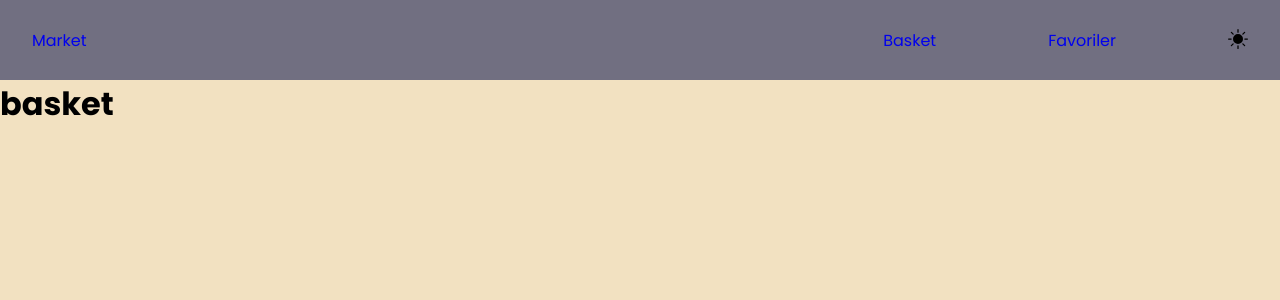
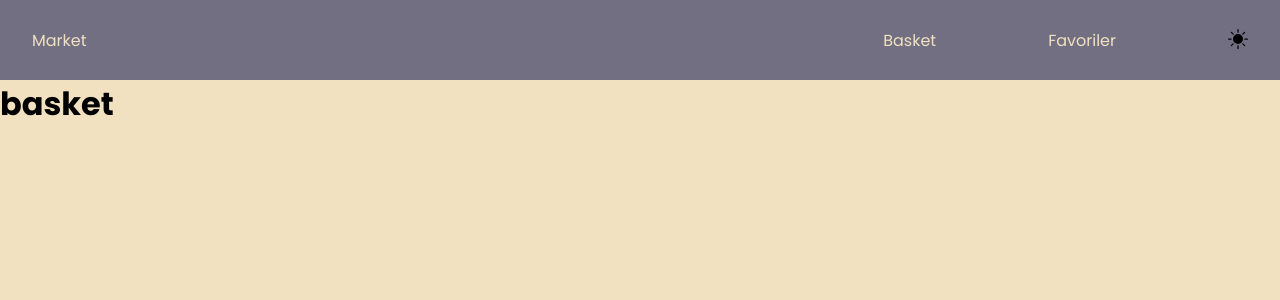
Before and after one commit to Ynsinan/market-project, a React (Create React App) app: page /basket in a window 1280 px wide. Shown: the top 300 px of the page. Built offline with nearby package versions, Linux system fonts and the light colour scheme.

Commit message:
Basket Page Product Card Created but need improvements

```diff
--- /dev/null
+++ b/src/components/BasketProductCard/BasketProductCard.tsx
@@ -0,0 +1,58 @@
+import { useDispatch, useSelector } from "react-redux";
+import { AppState } from "store";
+import { decrease, increment } from "store/actions/ProductActions";
+import { ProductType } from "types/productType";
+import * as S from "./styles";
+
+type props = {
+  item: ProductType;
+};
+const BasketProductCard = ({ item }: props) => {
+  const dispatch = useDispatch();
+
+  return (
+    <S.BasketProductCardWrapper>
+      <S.LeftArea>
+        <S.image src="ProductImage.jpg" alt="" />
+        {/* {item.tags ? (
+          <S.ProductTagArea>
+            {item.tags.map((tag, key) => {
+              return <S.ProductTag key={key}>{tag}</S.ProductTag>;
+            })}
+          </S.ProductTagArea>
+        ) : null} */}
+      </S.LeftArea>
+      <S.CenterArea>
+        <h1>{item.name}</h1>
+        <p>{item.description}</p>
+        <p>
+          <b>manufacturer :</b> {item.manufacturer}
+        </p>
+        <p>
+          <b>{item.price}</b>
+        </p>
+      </S.CenterArea>
+      <S.RightArea>
+        <button
+          onClick={(e) => {
+            e.preventDefault();
+            dispatch(increment(item));
+          }}
+        >
+          +
+        </button>
+        <span>{item.count}</span>
+        <button
+          onClick={(e) => {
+            e.preventDefault();
+            dispatch(decrease(item));
+          }}
+        >
+          -
+        </button>
+      </S.RightArea>
+    </S.BasketProductCardWrapper>
+  );
+};
+
+export default BasketProductCard;
--- /dev/null
+++ b/src/components/BasketProductCard/styles.ts
@@ -0,0 +1,44 @@
+import styled from "styled-components";
+
+export const BasketProductCardWrapper = styled.div`
+  display: flex;
+  flex-direction: row;
+  justify-content: flex-start;
+`;
+export const LeftArea = styled.div`
+  display: flex;
+  flex-direction: column;
+`;
+
+export const ProductTagArea = styled.div`
+  display: flex;
+  justify-content: center;
+  flex-wrap: wrap;
+  padding-top: 10px;
+`;
+
+export const ProductTag = styled.p`
+  margin-right: 0.2rem;
+  text-align: center;
+  height: 2rem;
+  width: 5rem;
+  border: 1px solid red;
+`;
+
+export const image = styled.img`
+  object-fit: cover;
+  padding: 1rem;
+  width: 250px;
+  height: 250px;
+`;
+
+export const CenterArea = styled.div`
+  width: 50%;
+`;
+
+export const RightArea = styled.div`
+  display: flex;
+  flex-direction: row;
+  justify-content: center;
+  align-items: center;
+`;
--- a/src/components/Navbar/Navbar.tsx
+++ b/src/components/Navbar/Navbar.tsx
@@ -1,12 +1,17 @@
 import { Link } from "react-router-dom";
 import * as S from "./styles";
 import { BsSunFill, BsMoonStarsFill } from "react-icons/bs";
-import { setTimeout } from "timers/promises";
+import { useSelector } from "react-redux";
+import { AppState } from "store";
 interface NavbarProps {
   theme: string;
   setTheme: (value: string) => void;
 }
 const Navbar = ({ theme, setTheme }: NavbarProps) => {
+  const { basket, favorites } = useSelector(
+    (state: AppState) => state.products
+  );
+
   const themeToggler = () => {
     theme === "light" ? setTheme("dark") : setTheme("light");
     console.log(theme);
@@ -20,15 +25,19 @@ const Navbar = ({ theme, setTheme }: NavbarProps) => {
 
       <S.HeaderRight>
         <Link to="/basket">
-          <S.Basket>Basket</S.Basket>
+          <S.Basket>
+            Basket {basket.length >= 1 && <span>{basket.length}</span>}
+          </S.Basket>
         </Link>
         <Link to="/favorites">
-          <S.Favorite>Favoriler</S.Favorite>
+          <S.Favorite>
+            Favoriler{favorites.length >= 1 && <span>{favorites.length}</span>}
+          </S.Favorite>
         </Link>
 
         <S.Button onClick={themeToggler}>
           {theme === "light" ? (
-            <BsSunFill size={20} className="sun"/>
+            <BsSunFill size={20} className="sun" />
           ) : (
             <BsMoonStarsFill size={20} />
           )}
--- a/src/components/Navbar/styles.ts
+++ b/src/components/Navbar/styles.ts
@@ -1,4 +1,9 @@
 import styled from "styled-components";
+
+const NavbarButtons = styled.p`
+  cursor: pointer;
+  color: ${(p) => p.theme.body};
+`;
 
 export const Container = styled.div`
   display: flex;
@@ -17,7 +22,10 @@ export const Button = styled.button`
   border: none;
 `;
 
-export const HeaderTitle = styled.div``;
+export const HeaderTitle = styled.div`
+  cursor: pointer;
+  color: ${(p) => p.theme.body};
+`;
 
 export const HeaderRight = styled.div`
   width: 30%;
@@ -25,10 +33,32 @@ export const HeaderRight = styled.div`
   justify-content: space-between;
 `;
 
-export const Basket = styled.p`
-  cursor: pointer;
+export const Basket = styled(NavbarButtons)`
+  position: relative;
+
+  span {
+    position: absolute;
+    font-size: 12px;
+    font-weight: bolder;
+    border-radius: 50%;
+    background: ${(p) => p.theme.body};
+    color: ${(p) => p.theme.fontColor};
+    padding: 0 5px;
+    vertical-align: top;
+  }
 `;
 
-export const Favorite = styled.p`
-  cursor: pointer;
+export const Favorite = styled(NavbarButtons)`
+  position: relative;
+
+  span {
+    position: absolute;
+    font-size: 12px;
+    font-weight: bolder;
+    border-radius: 50%;
+    background: ${(p) => p.theme.body};
+    color: ${(p) => p.theme.fontColor};
+    padding: 0 5px;
+    vertical-align: top;
+  }
 `;
--- a/src/components/Pagination/Pagination.tsx
+++ b/src/components/Pagination/Pagination.tsx
@@ -6,10 +6,11 @@ import { AppState } from "store";
 import { ProductType } from "types/productType";
 import * as S from "./styles";
 
-const Pagination = ({theme}:any) => {
+const Pagination = ({ theme }: any) => {
   const products = useSelector(
     (state: AppState) => state.products.filteredData
   );
+
   const [currentItems, setCurrentItems] = useState<ProductType[]>();
   const [pageCount, setPageCount] = useState(0);
   const [itemOffset, setItemOffset] = useState(0);
--- a/src/components/ProductCard/ProductCard.tsx
+++ b/src/components/ProductCard/ProductCard.tsx
@@ -1,6 +1,11 @@
 import { useDispatch } from "react-redux";
-import { addBasket } from "store/actions/ProductActions";
+import {
+  addBasket,
+  addFavorite,
+  removeFavorite,
+} from "store/actions/ProductActions";
 import { ProductType } from "types/productType";
+import { FcLike, FcDislike } from "react-icons/fc";
 import * as S from "./styles";
 
 type props = {
@@ -13,8 +18,29 @@ const ProductCard = ({ product }: props) => {
   const handleClickBasket = () => {
     dispatch(addBasket(product));
   };
+
   return (
     <S.ProductCardContainer>
+      {product?.isFavorite === undefined || product?.isFavorite === false ? (
+        <S.FavoriteButton
+          onClick={(e) => {
+            e.preventDefault();
+            dispatch(addFavorite(product));
+          }}
+        >
+          <FcLike size={30} />
+        </S.FavoriteButton>
+      ) : (
+        <S.FavoriteButton
+          onClick={(e) => {
+            e.preventDefault();
+            dispatch(removeFavorite(product));
+          }}
+        >
+          <FcDislike size={30} />
+        </S.FavoriteButton>
+      )}
+
       <S.ProductTopArea>
         <S.Image
           src="ProductImage.jpg"
@@ -28,19 +54,12 @@ const ProductCard = ({ product }: props) => {
         <p>{product.name}</p>
         <p>{product.price}₺</p>
         <S.ButtonWrapper>
-          <S.FavoriteButton>Favorite</S.FavoriteButton>
           <S.AddBasketButton onClick={handleClickBasket}>
             Add Basket
           </S.AddBasketButton>
         </S.ButtonWrapper>
       </S.ProductMainArea>
-      {/* {product.tags ? (
-        <S.ProductTagArea>
-          {product.tags.map((tag, key) => {
-            return <S.ProductTag key={key}>{tag}</S.ProductTag>;
-          })}
-        </S.ProductTagArea>
-      ) : null} */}
+
     </S.ProductCardContainer>
   );
 };
--- a/src/components/ProductCard/styles.ts
+++ b/src/components/ProductCard/styles.ts
@@ -1,6 +1,7 @@
 import styled from "styled-components";
 
 export const ProductCardContainer = styled.div`
+  position: relative;
   display: flex;
   flex-direction: column;
   align-items: center;
@@ -38,23 +39,17 @@ export const ButtonWrapper = styled.div`
 `;
 
 export const FavoriteButton = styled.button`
-  width: 50%;
-  padding: 20px;
+  position: absolute;
+  right: 0;
+  top: 0;
+  cursor: pointer;
+  background-color: transparent;
+  border: none;
 `;
 
 export const AddBasketButton = styled.button`
   width: 50%;
   padding: 20px;
+  background-color: ${(p) => p.theme.body};
+  border: none;
 `;
-
-export const ProductTagArea = styled.div`
-  display: flex;
-  justify-content: center;
-  flex-wrap: wrap;
-  padding-top: 20px;
-`;
-
-export const ProductTag = styled.p`
-  margin-right: 0.2rem;
-  border: 1px solid red;
-`;
--- a/src/components/index.ts
+++ b/src/components/index.ts
@@ -2,3 +2,4 @@ export { default as Navbar } from "./Navbar/Navbar";
 export { default as ProductCard } from "./ProductCard/ProductCard";
 export { default as Filter } from "./Filter/Filter";
 export { default as Pagination } from "./Pagination/Pagination";
+export { default as BasketProductCard } from "./BasketProductCard/BasketProductCard";
```
